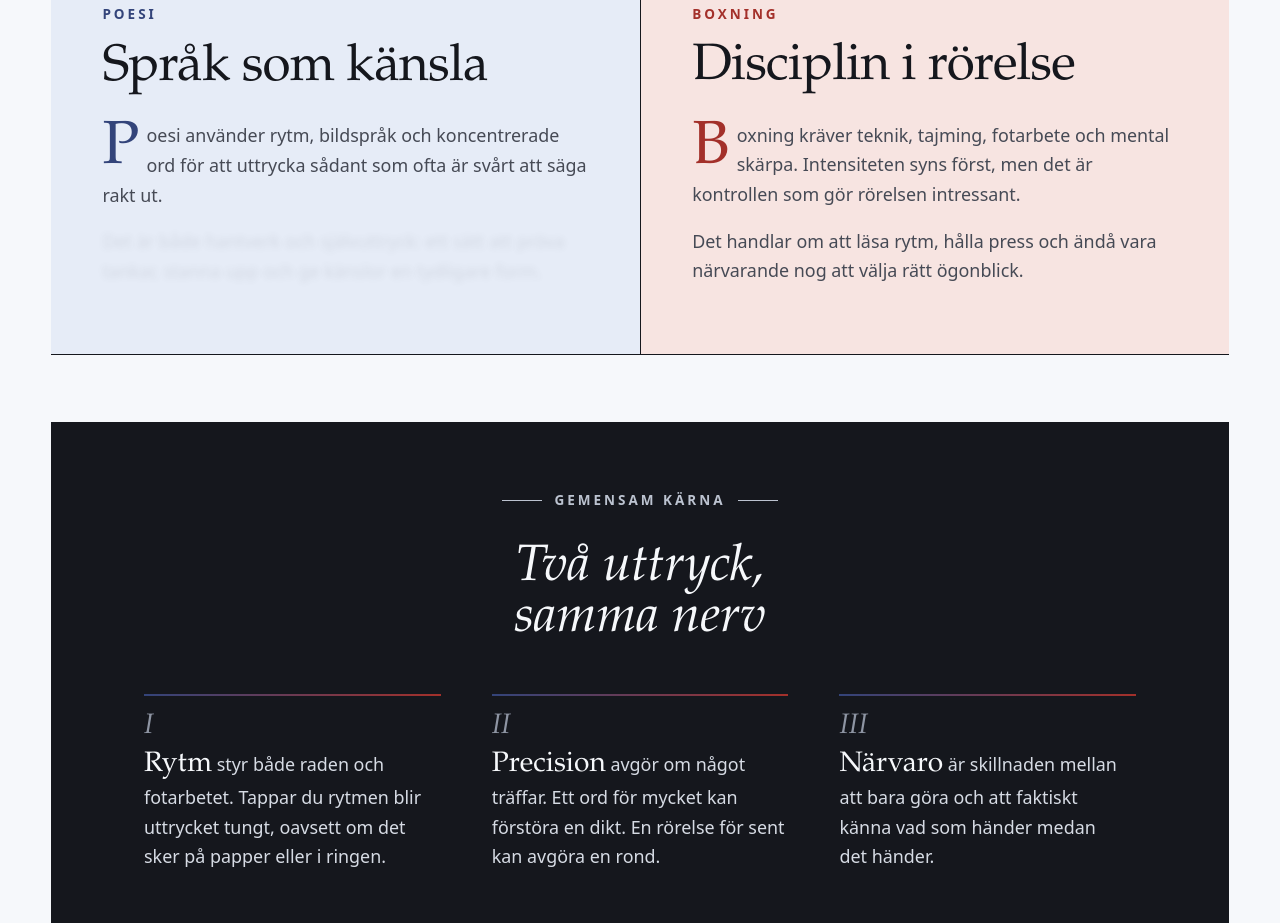
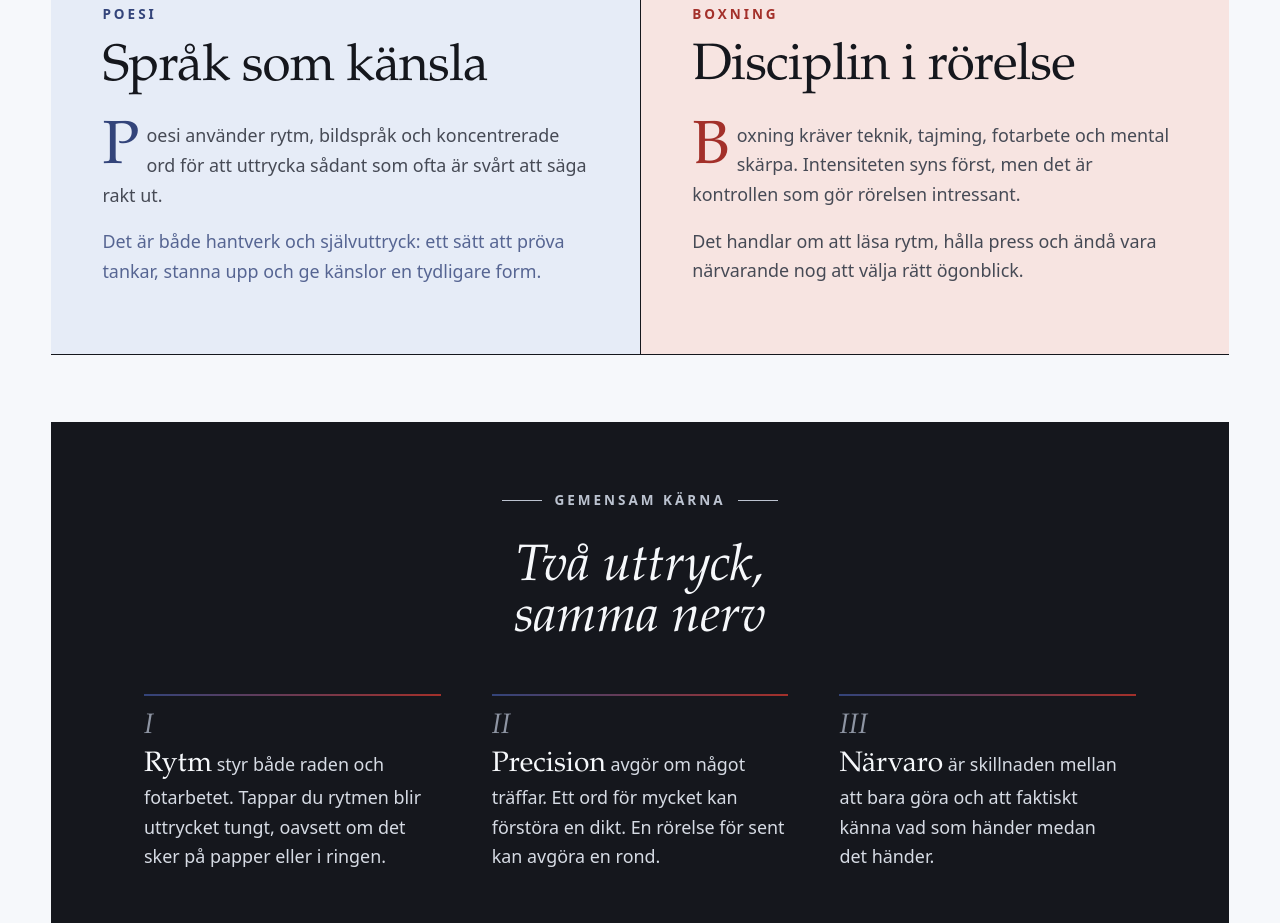
Before and after one commit to abdimannor/two-passions, a plain HTML site: page index.html in a window 1280 px wide. Shown: the part 809-1732 px from the top of the page. Drawn offline with Linux system fonts and the light colour scheme.

Commit message:
Raise untyped poetry words to an AA-passing opacity

```diff
--- a/style.css
+++ b/style.css
@@ -239,8 +239,10 @@
     /* Poetry types itself out, word by word, one line per beat */
     &.has-rhythm .poetry .w {
       --on: clamp(0, (var(--b) - var(--k)) * 7, 1);
-      opacity: calc(0.12 + 0.88 * var(--on));
-      filter: blur(calc((1 - var(--on)) * 3px));
+      /* Untyped words start at 0.8 so they still pass AA contrast; colour and blur carry the reveal. */
+      opacity: calc(0.8 + 0.2 * var(--on));
+      color: color-mix(in oklab, var(--poetry) calc((1 - var(--on)) * 100%), currentColor);
+      filter: blur(calc((1 - var(--on)) * 0.6px));
     }
   }
   @keyframes beat { to { --beat: 1; } }
```
